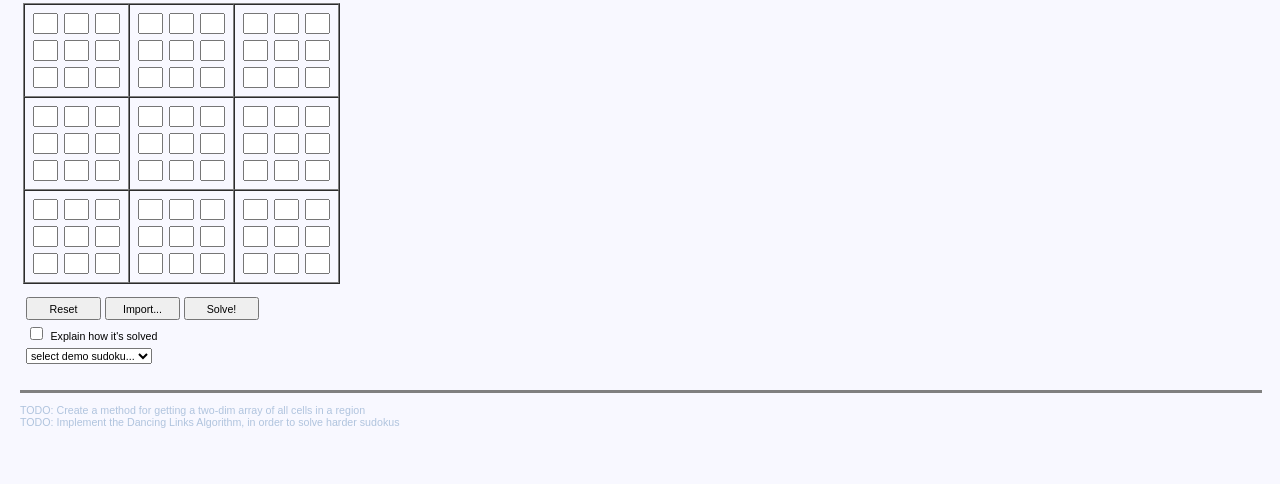
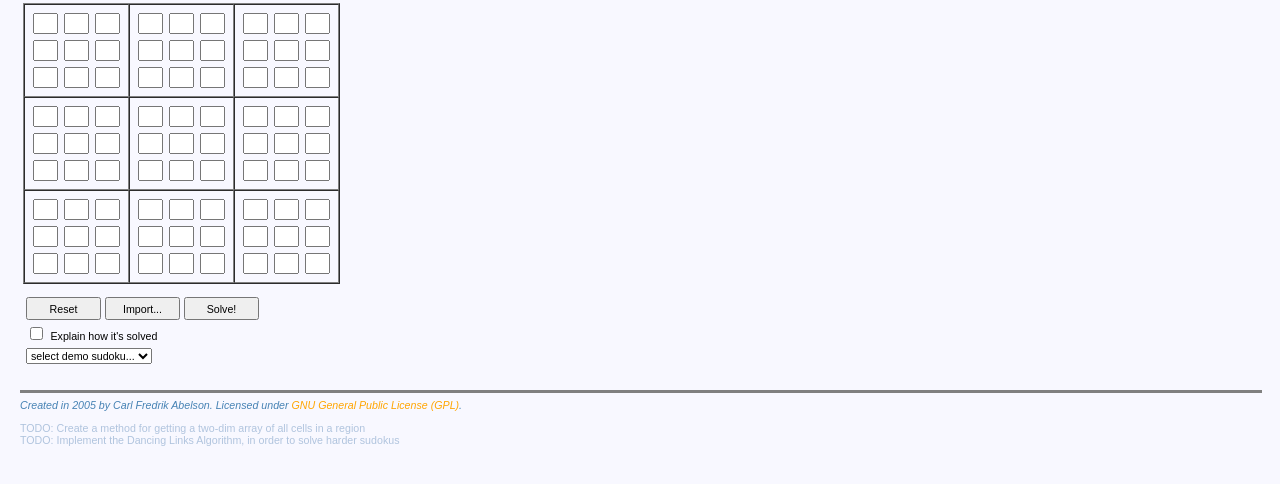
Before and after one commit to breithorn/SudokuSolver, a plain HTML site: page index.html in a window 1280 px wide. Shown: the part 78-562 px from the top of the page. Drawn offline with Linux system fonts and the light colour scheme.

Commit message:
Update index.html

```diff
--- a/index.html
+++ b/index.html
@@ -1,4 +1,10 @@
 <html>
+
+<!--
+	Created in 2005 by Carl Fredrik Abelson. Licensed under
+	GNU General Public License (GPL). This game is
+	written entirely in DHTML and JavaScript.
+-->
 
 <head>
 	<title>Sudoku Solver</title>
@@ -620,6 +626,12 @@
 
 	<hr size="3" noshade width="100%"/>
 
+	<small>
+		Created in 2005 by Carl Fredrik Abelson. Licensed under <a href="http://www.gnu.org/licenses/gpl.html">GNU General Public License (GPL)</a>.
+	</small>
+
+	<br/>
+
 	<p class="todo">
 		TODO: Create a method for getting a two-dim array of all cells in a region<br/>
 		TODO: Implement the Dancing Links Algorithm, in order to solve harder sudokus<br/>
```
